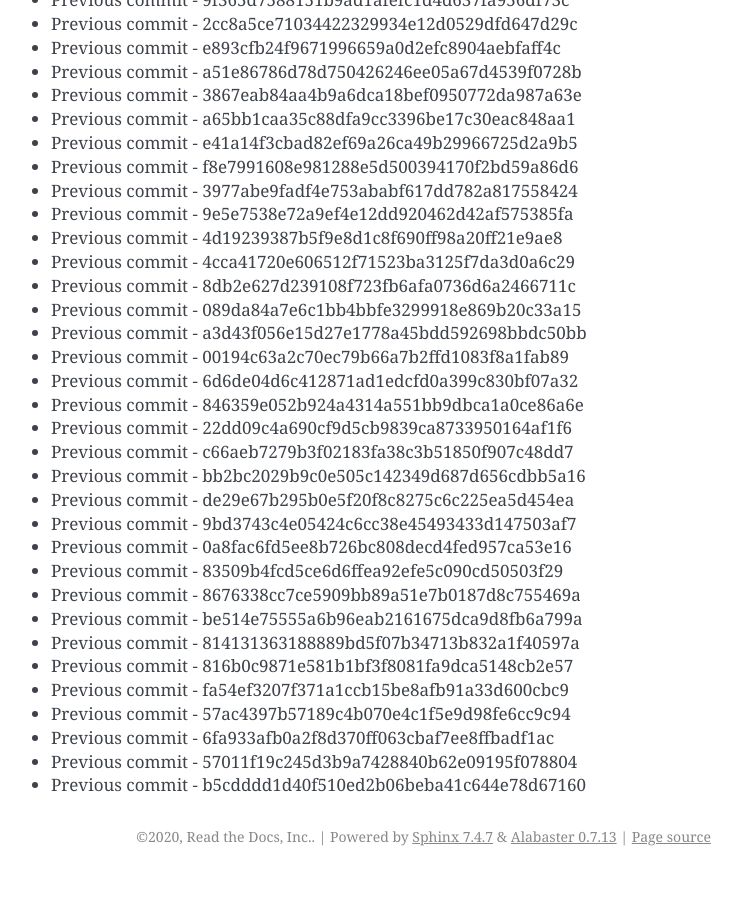
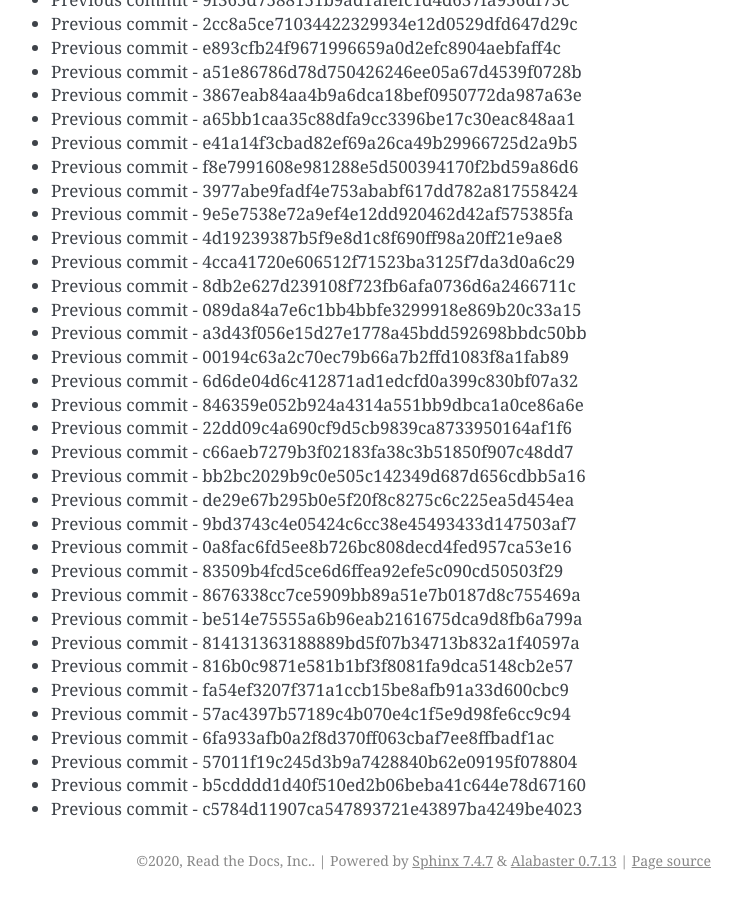
Before and after one commit to readthedocs/rtd-git-stresstest, a Sphinx documentation site: the page built from docs/updates.rst, in a window 1280 px wide and 900 px high, scrolled down 56935 px. Shown: the whole window, without its empty margins (399-1141 px from the left). Built offline with Sphinx 7.4.7, drawn with Linux system fonts in a browser that asks for light colours; before the commit the page ends 57811 px from its top, so only the background shows below that.

Commit message:
Generating commit from previous: c5784d11907ca547893721e43897ba4249be4023

```diff
--- a/docs/updates.rst
+++ b/docs/updates.rst
@@ -2424,3 +2424,4 @@ It can be tested for any performance characteristics.
 * Previous commit - 6fa933afb0a2f8d370ff063cbaf7ee8ffbadf1ac
 * Previous commit - 57011f19c245d3b9a7428840b62e09195f078804
 * Previous commit - b5cdddd1d40f510ed2b06beba41c644e78d67160
+* Previous commit - c5784d11907ca547893721e43897ba4249be4023
```
